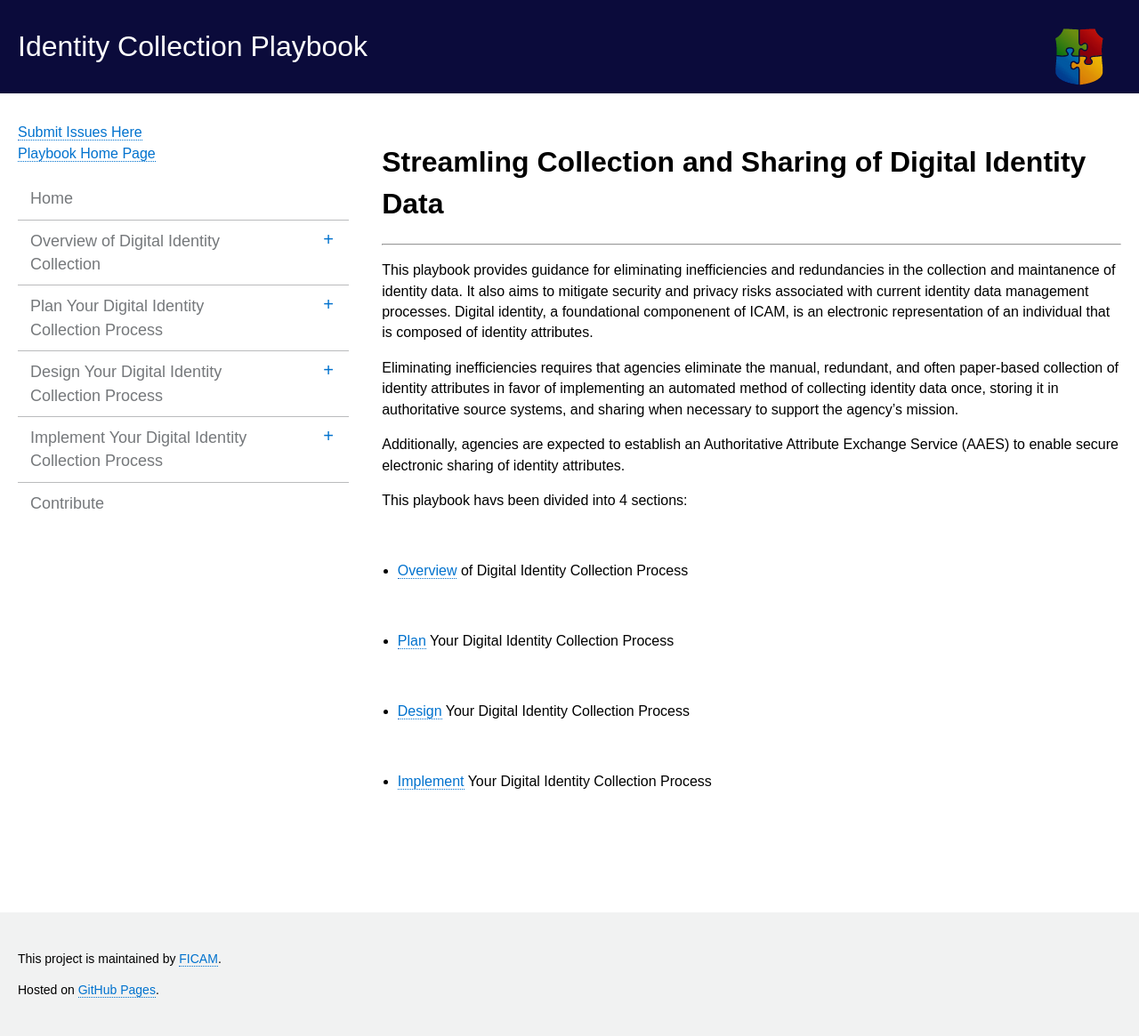
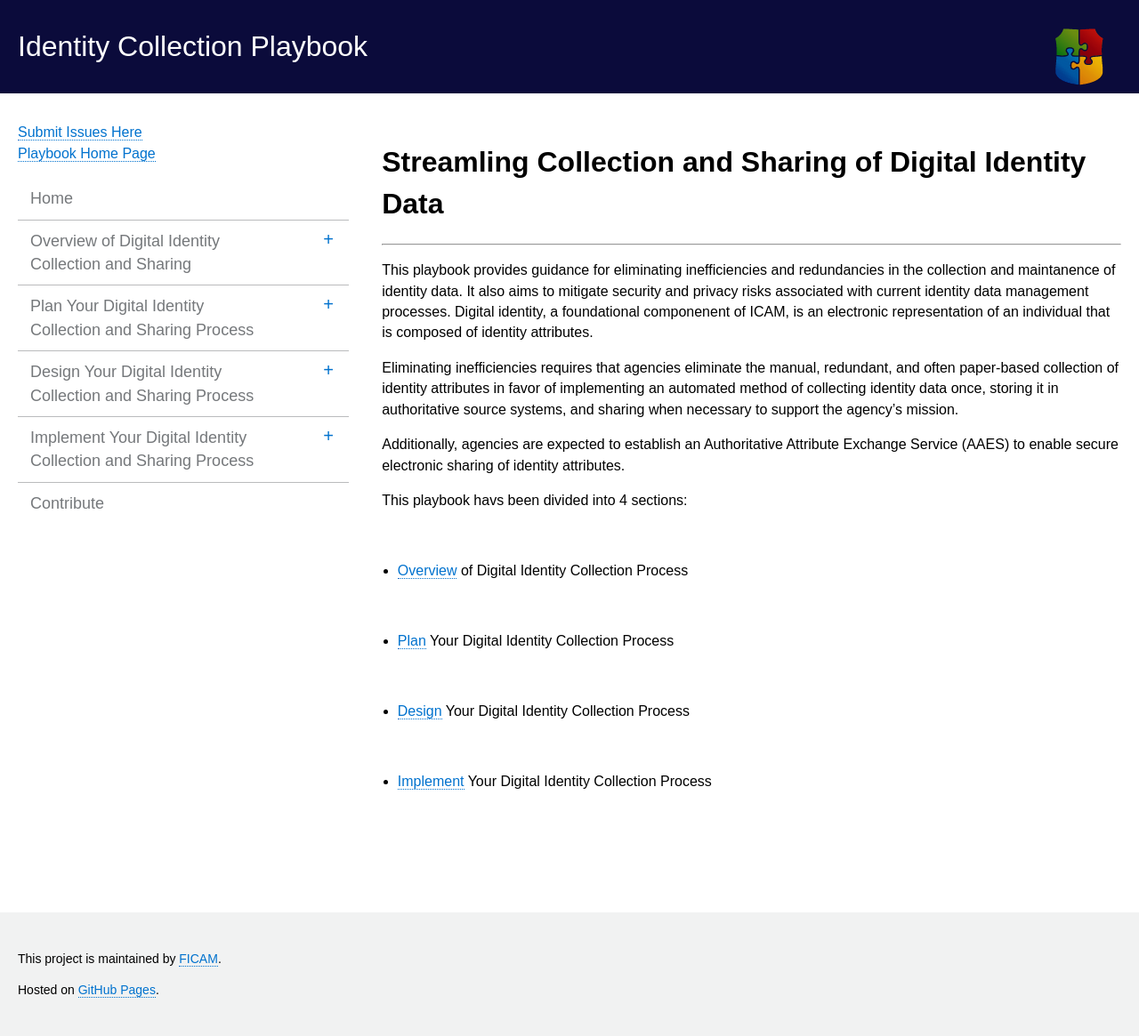
Before and after one commit to bnbuckler/identity-playbook, a Jekyll site: the page built from index.html, in a window 1280 px wide. Shown: the whole page at 89% size. Built offline with Jekyll 4.4.1, drawn with Linux system fonts in a browser that asks for light colours.

Commit message:
Update _config.yml

```diff
--- a/_config.yml
+++ b/_config.yml
@@ -45,22 +45,22 @@ navigation:
   url: index.html
   internal: true
   coll: false
-- text: Overview of Digital Identity Collection
+- text: Overview of Digital Identity Collection and Sharing
   url: overview/index/
   internal: true
   coll: true
   collname: overview
-- text: Plan Your Digital Identity Collection Process
+- text: Plan Your Digital Identity Collection and Sharing Process
   url: plan/index
   internal: true
   coll: true
   collname: plan
-- text: Design Your Digital Identity Collection Process
+- text: Design Your Digital Identity Collection and Sharing Process
   url: design/index
   internal: true
   coll: true
   collname: design
-- text: Implement Your Digital Identity Collection Process
+- text: Implement Your Digital Identity Collection and Sharing Process
   url: implement/index/
   internal: true
   coll: true
```
